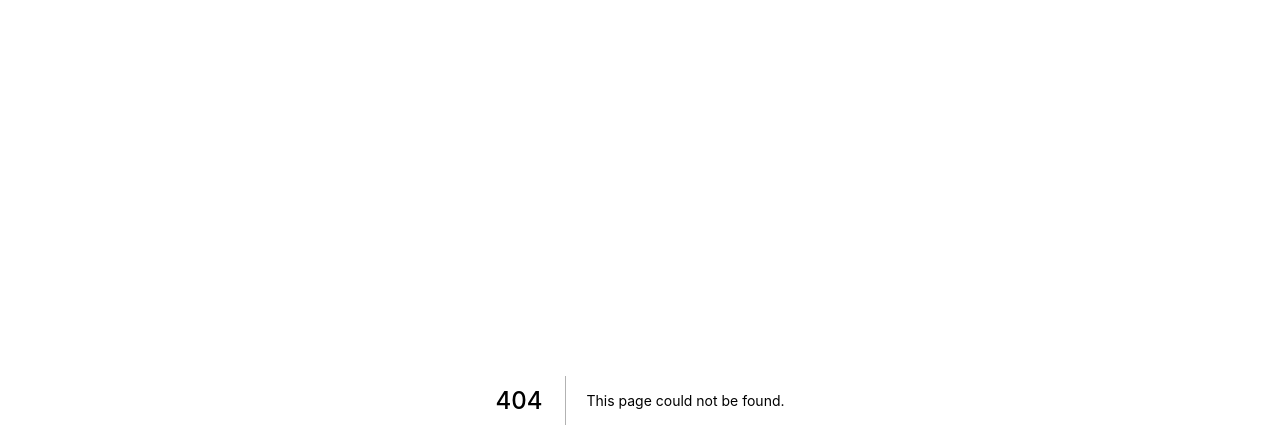
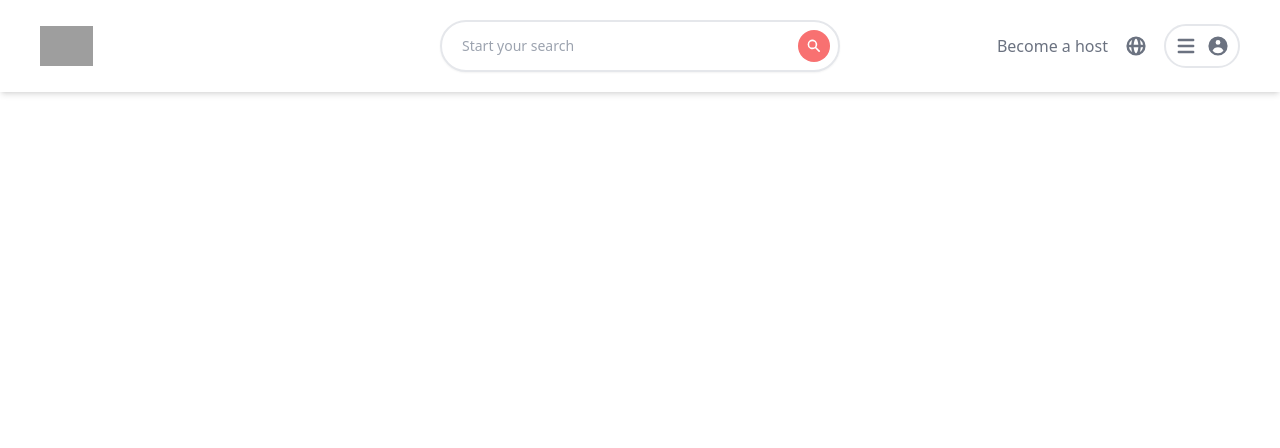
Before and after one commit to NRotondaro/airbnb-clone, a Next.js app: page /search in a window 1280 px wide. Before the commit this address had no page. Shown: the top 448 px of the page. Built offline with nearby package versions, Linux system fonts and the light colour scheme; grey boxes are pictures that could not be loaded.

Commit message:
feat(serach): ES7 syntax on components and created search page

```diff
--- a/components/Banner.js
+++ b/components/Banner.js
@@ -1,7 +1,7 @@
 import Image from 'next/image';
 import React from 'react';
 
-export function Banner() {
+export const Banner = () => {
   return (
     <div className='relative h-[300px] sm:h-[400px] lg:h-[500px] xl:h-[600px] 2xl:h-[700px]'>
       <Image
@@ -18,4 +18,4 @@ export function Banner() {
       </div>
     </div>
   );
-}
+};
--- a/components/Footer.js
+++ b/components/Footer.js
@@ -1,6 +1,6 @@
 import React from 'react';
 
-export function Footer() {
+export const Footer = () => {
   return (
     <footer className='grid grid-cols-1 sm:grid-cols-4 gap-y-10 px-32 py-14 bg-gray-100'>
       <div className='px-2 space-y-4 text-xs text-gray-800'>
@@ -37,4 +37,4 @@ export function Footer() {
       </div>
     </footer>
   );
-}
+};
--- a/components/LargeCard.js
+++ b/components/LargeCard.js
@@ -1,7 +1,7 @@
 import Image from 'next/image';
 import React from 'react';
 
-export function LargeCard({ img, title, description, buttonText }) {
+export const LargeCard = ({ img, title, description, buttonText }) => {
   return (
     <section className='relative py-16'>
       <div className='relative h-96 min-w-[300px] cursor-pointer'>
@@ -23,4 +23,4 @@ export function LargeCard({ img, title, description, buttonText }) {
       </div>
     </section>
   );
-}
+};
--- a/components/MediumCard.js
+++ b/components/MediumCard.js
@@ -1,7 +1,7 @@
 import Image from 'next/image';
 import React from 'react';
 
-export function MediumCard({ img, title }) {
+export const MediumCard = ({ img, title }) => {
   return (
     <div className='cursor-pointer hover:scale-105 transform transition duration-300 ease-out'>
       <div className='relative h-80 w-80'>
@@ -15,4 +15,4 @@ export function MediumCard({ img, title }) {
       <h3 className='text-2xl mt-3'>{title}</h3>
     </div>
   );
-}
+};
--- a/components/SmallCard.js
+++ b/components/SmallCard.js
@@ -1,7 +1,7 @@
 import Image from 'next/image';
 import React from 'react';
 
-export function SmallCard({ img, location, distance }) {
+export const SmallCard = ({ img, location, distance }) => {
   return (
     <div className='flex items-center m-2 mt-5 space-x-4 rounded-xl cursor-pointer hover:bg-gray-100 hover:scale-105 transition transform duration-200 ease-in-out'>
       <div className='relative h-16 w-16'>
@@ -18,4 +18,4 @@ export function SmallCard({ img, location, distance }) {
       </div>
     </div>
   );
-}
+};
--- /dev/null
+++ b/pages/search.js
@@ -0,0 +1,10 @@
+import React from 'react';
+import { Header } from '../components/Header';
+
+export default function search() {
+  return (
+    <div>
+      <Header />
+    </div>
+  );
+}
```
